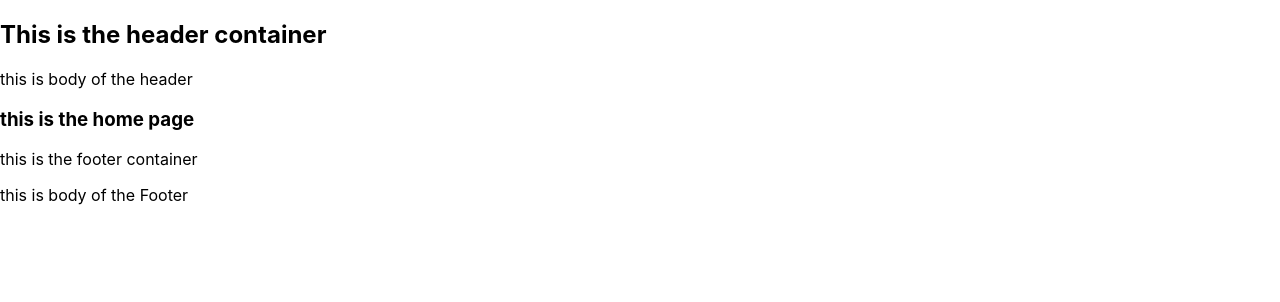
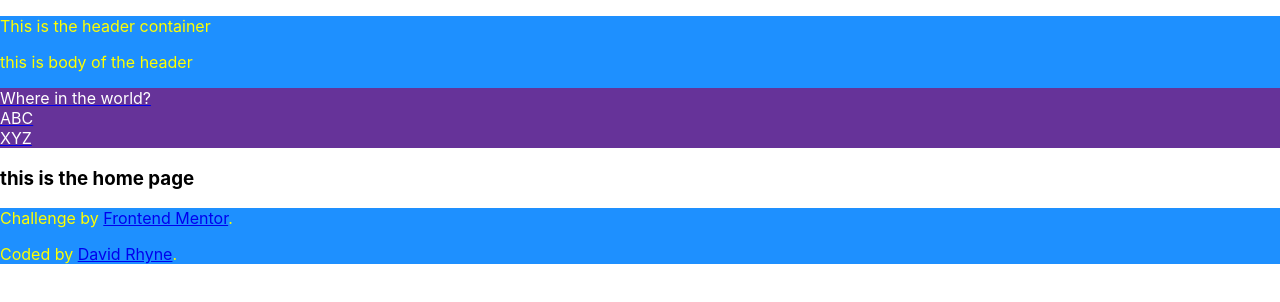
Before and after one commit to davidrhyne/rest-countries-api, a React (Create React App) app: page / in a window 1280 px wide. Shown: the top 302 px of the page. Built offline with nearby package versions, Linux system fonts and the light colour scheme.

Commit message:
added more header and footer functionality and roughed out basic routing

```diff
--- a/src/App.js
+++ b/src/App.js
@@ -1,7 +1,9 @@
 import React, { useState, useEffect } from 'react'
 import {Switch, Route } from "react-router-dom"
 import './App.css';
+import * as ROUTES from './constants/routes';
 import { Home } from './pages'
+import { Featured } from './pages'
 
 function App() {
 
@@ -13,32 +15,20 @@ function App() {
 
   return (
 
+    <div>
+      <Switch>
+          <Route exact path={ROUTES.HOME}>
+              <Home />
+          </Route>
+          {/* <Route exact path={ROUTES.FEATURED}>
+              <Featured />
+          </Route> */}
+          <Route exact path={`${ROUTES.FEATURED}/:countryCode`}>
+              <Featured />
+          </Route>
 
-
-
-
-    <div>
-    {/* <Header /> */}
-
-    <Switch>
-        <Route exact path="/">
-            <Home />
-        </Route>
-        <Route exact path="/profile">
-            {/* <Profile /> */}
-        </Route>
-        <Route path="/profile/info">
-            {/* <Info/> */}
-        </Route>
-        <Route path="/profile/settings">
-            {/* <Settings/> */}
-        </Route>
-    </Switch>
-
-    {/* <Footer /> */}
+      </Switch>
     </div>
-
-
 
   );
 }
--- a/src/components/Footer/index.js
+++ b/src/components/Footer/index.js
@@ -1,9 +1,12 @@
 import React from 'react'
+import { Container, Text } from './styles/Footer'
 
-export default function Footer() {
+export default function Footer({children, ...restProps}) {
     return (
-        <div>
-            This is from the footer component
-        </div>
+        <Container {...restProps}>{children}</Container>
     )
 }
+
+Footer.Text = function FooterText({children, ...restProps}) {
+    return <Text {...restProps}>{children}</Text>
+}
--- a/src/components/Footer/styles/Footer.js
+++ b/src/components/Footer/styles/Footer.js
@@ -0,0 +1,9 @@
+import styled from 'styled-components';
+
+export const Container = styled.div`
+    background: dodgerblue;
+`
+
+export const Text = styled.p`
+    color: yellow;
+`
--- a/src/components/Header/index.js
+++ b/src/components/Header/index.js
@@ -1,9 +1,22 @@
 import React from 'react'
+import { Container, Text, Title } from './styles/Header'
+import { Link as ReachRouterLink } from 'react-router-dom';
 
-export default function Header() {
+export default function Header({children, ...restProps}) {
     return (
-        <div>
-            This is from ther header component
-        </div>
+        <Container {...restProps}>{children}</Container>
     )
 }
+
+Header.Text = function HeaderText({children, ...restProps}) {
+    return <Text {...restProps}>{children}</Text>
+}
+
+Header.Title = function HeaderTitle({ to, children, ...restProps}) {
+    return (
+        <ReachRouterLink to={to}>
+            <Title {...restProps}>{children}</Title>
+        </ReachRouterLink>
+    )
+
+}
--- a/src/components/Header/styles/Header.js
+++ b/src/components/Header/styles/Header.js
@@ -0,0 +1,14 @@
+import styled from 'styled-components';
+
+export const Container = styled.div`
+    background: dodgerblue;
+`
+
+export const Text = styled.p`
+    color: yellow;
+`
+
+export const Title = styled.div`
+    background: rebeccapurple;
+    color: white;
+`
--- /dev/null
+++ b/src/constants/routes.js
@@ -0,0 +1,3 @@
+export const HOME = '/';
+export const TEST = '/test';
+export const FEATURED = '/featured';
--- a/src/containers/footer.js
+++ b/src/containers/footer.js
@@ -1,10 +1,11 @@
 import React from 'react'
+import { Footer } from '../components';
 
-export function FooterContainer({children}) {
+export function FooterContainer() {
     return (
-        <div>
-            <p>this is the footer container</p>
-            <p>{children}</p>
-        </div>
+        <Footer>
+            <Footer.Text>Challenge by <a href="https://www.frontendmentor.io?ref=challenge" target="_blank" rel="noopener">Frontend Mentor</a>.</Footer.Text>
+            <Footer.Text>Coded by <a href="mailto:davidrhyne@att.net">David Rhyne</a>.</Footer.Text>
+        </Footer>
     )
 }
--- a/src/containers/header.js
+++ b/src/containers/header.js
@@ -1,10 +1,20 @@
 import React from 'react'
+import { Header } from '../components';
+import * as ROUTES from '../constants/routes';
 
 export function HeaderContainer( {children}) {
+    const country1 = 'ABC'
+    const country2 = 'XYZ'
+
     return (
-        <div>
-            <h2>This is the header container</h2>
-            <p>{children}</p>
-        </div>
+        <Header>
+            <Header.Text>This is the header container</Header.Text>
+
+            <Header.Text>{children}</Header.Text>
+            <Header.Title to={ROUTES.FEATURED} >Where in the world?</Header.Title>
+            <Header.Title to={`${ROUTES.FEATURED}/${country1}`} >ABC</Header.Title>
+            <Header.Title to={`${ROUTES.FEATURED}/${country2}`} >XYZ</Header.Title>
+
+        </Header>
     )
 }
--- /dev/null
+++ b/src/pages/featured.js
@@ -0,0 +1,14 @@
+import React from 'react'
+import * as ROUTES from '../constants/routes';
+import { Link as ReachRouterLink, useParams } from 'react-router-dom';
+
+export default function Featured() {
+    const params = useParams()
+    console.log(params.countryCode)
+    return (
+        <div>
+            <div>this is the featured page </div>
+            <ReachRouterLink to={ROUTES.HOME}>go home</ReachRouterLink>
+        </div>
+    )
+}
--- a/src/pages/index.js
+++ b/src/pages/index.js
@@ -1 +1,2 @@
 export { default as Home } from './home';
+export { default as Featured } from './featured';
```
